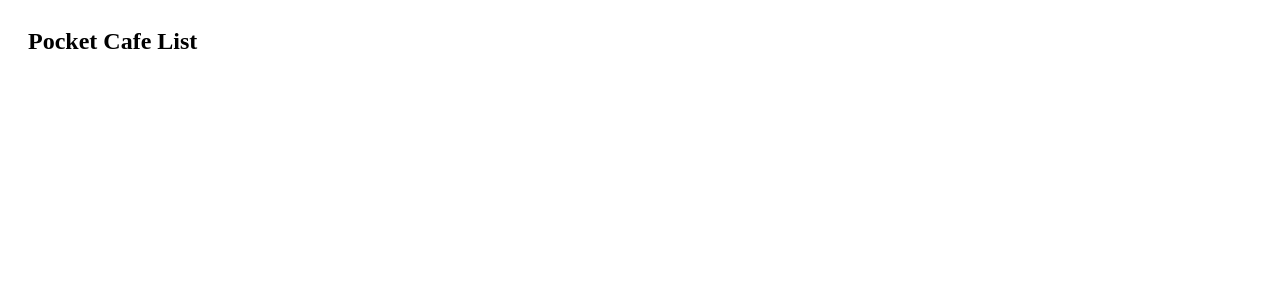
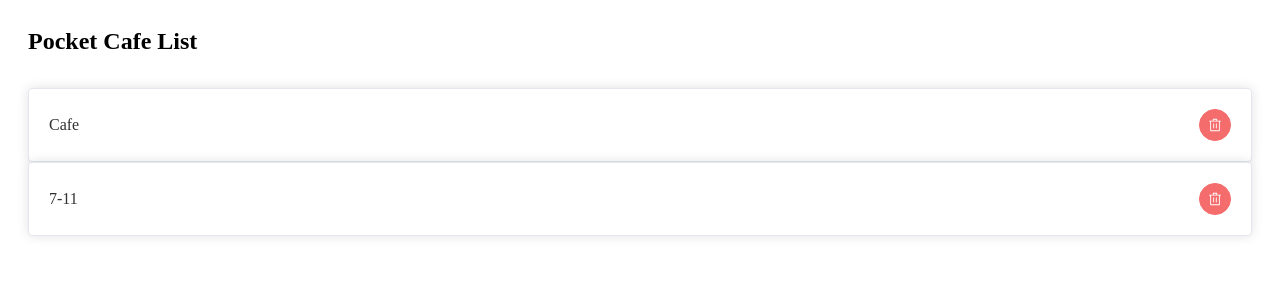
Before and after one commit to newb1er/PocketCafeListWeb, a Nuxt app: page /lists/1 in a window 1280 px wide. Before the commit this address had no page. Shown: the top 300 px of the page. Built offline with nearby package versions, Linux system fonts and the light colour scheme.

Commit message:
feat(page): new store lists page

```diff
--- /dev/null
+++ b/pages/lists/[id].vue
@@ -0,0 +1,47 @@
+<template>
+  <div v-for="(info, index) in infos" :key="index">
+    <list-bar :item="info" @delItem="delItem"></list-bar>
+  </div>
+</template>
+
+<script lang="tsx" setup>
+import { IListItem } from '@/composables/IListItem'
+</script>
+
+<script lang="tsx">
+
+class StoreInfo implements IListItem {
+  name: string
+
+  constructor(name: string) {
+    this.name = name
+  }
+}
+
+function mockInfo(): Array<IListItem> {
+  return [
+    new StoreInfo("Cafe"),
+    new StoreInfo("7-11")
+  ]
+}
+
+export default {
+  methods: {
+    delItem(name) {
+      console.log('emit', name)
+    }
+  },
+  computed: {
+    infos() {
+      const userId: string = this.$route.params.id
+
+      console.log('user', userId)
+      return mockInfo()
+    }
+  }
+}
+</script>
+
+<style>
+
+</style>
```
